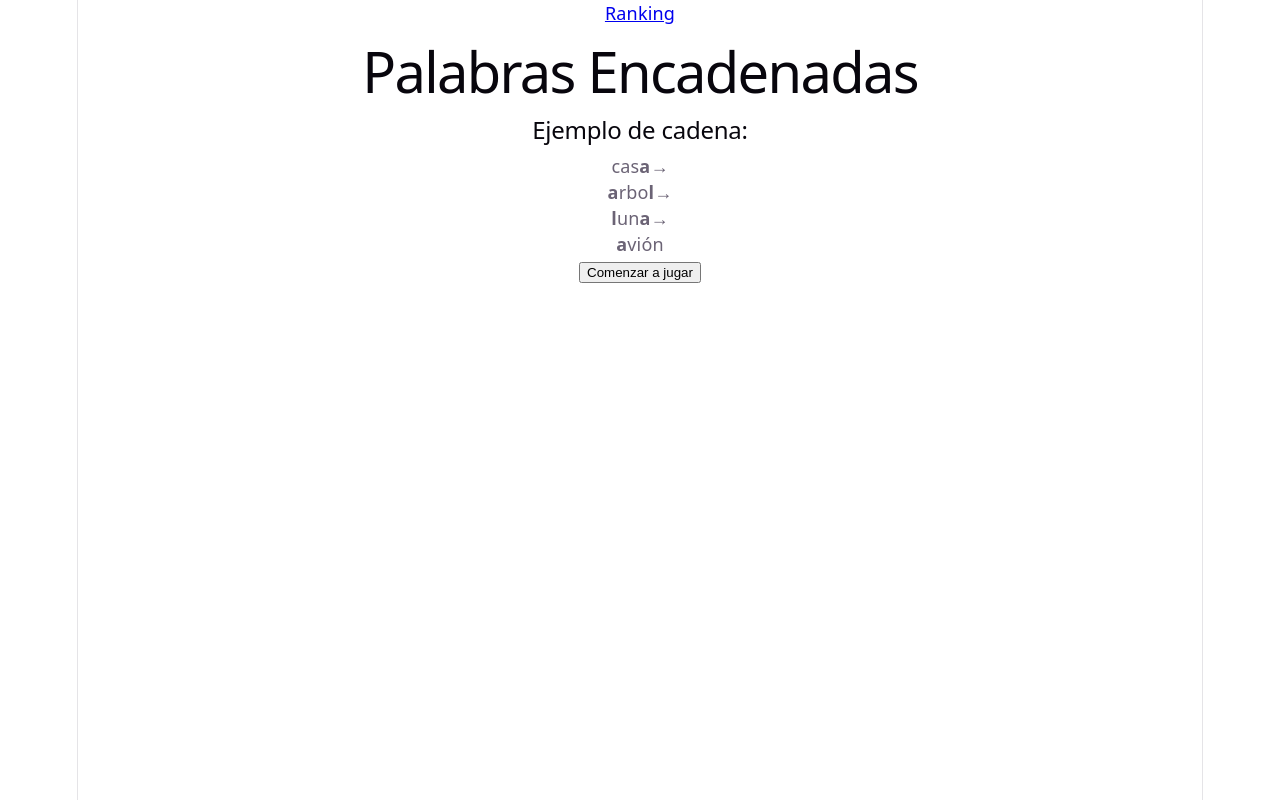
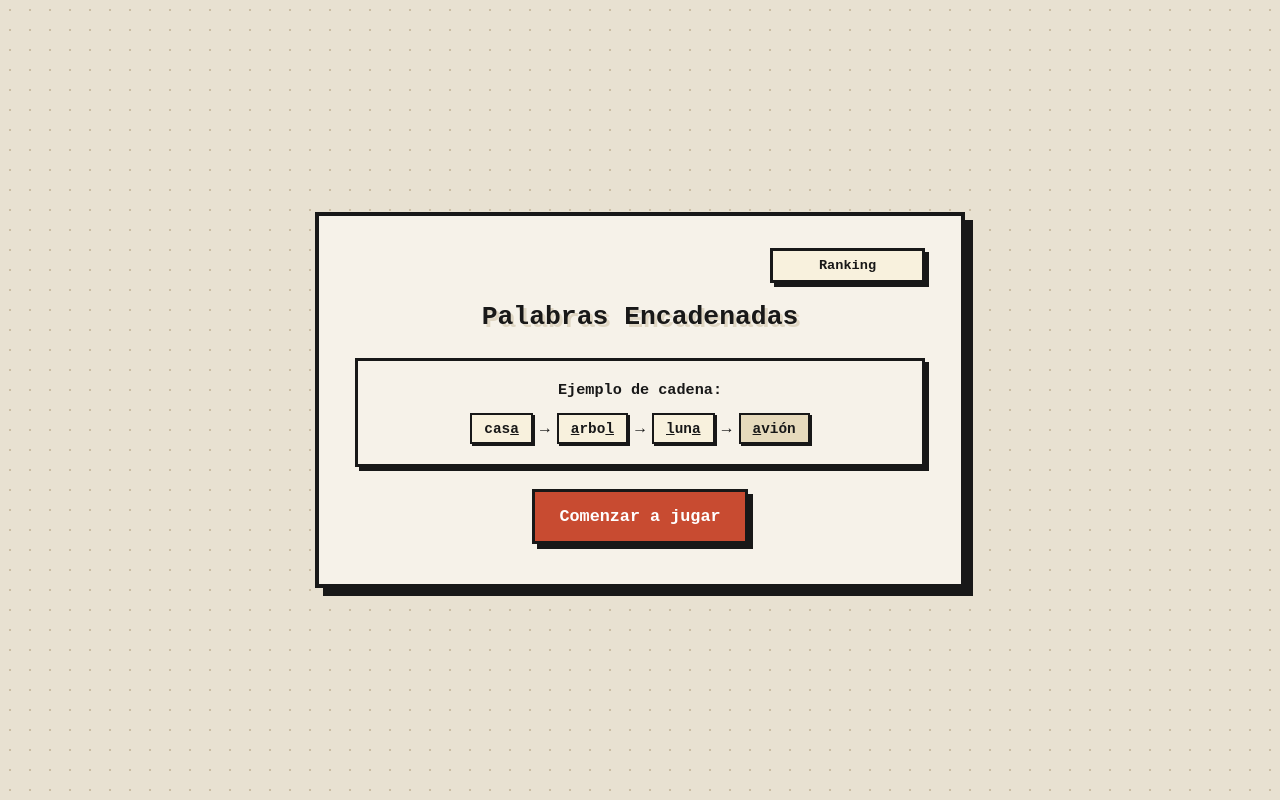
Before and after one commit to sabrinarodriguezfennema/unq-ui-sabrina-rodriguez-trabajo-final, a React (Vite) app: page / in a window 1280 px wide. Built offline with nearby package versions, Linux system fonts and the light colour scheme.

Commit message:
agrega estilos base compartidos y estilos en pantalla de home

```diff
--- a/src/App.css
+++ b/src/App.css
@@ -1,184 +1,337 @@
-.counter {
-  font-size: 16px;
-  padding: 5px 10px;
-  border-radius: 5px;
-  color: var(--accent);
-  background: var(--accent-bg);
-  border: 2px solid transparent;
-  transition: border-color 0.3s;
-  margin-bottom: 24px;
+.page-container {
+  width: 100%;
+  max-width: 650px;
+  background-color: #f6f2e9;
+  border: 4px solid #181818;
+  border-radius: 0;
+  padding: 2rem 2.25rem 2.5rem;
+  box-shadow: 8px 8px 0px #181818;
+  display: flex;
+  flex-direction: column;
+  align-items: center;
+  gap: 1.35rem;
+}
 
-  &:hover {
-    border-color: var(--accent-border);
+.game-header {
+  width: 100%;
+  text-align: center;
+  display: flex;
+  flex-direction: column;
+  align-items: center;
+  gap: 1rem;
+}
+
+.game-header .nav-link {
+  align-self: flex-end;
+}
+
+.game-header h1 {
+  font-size: 1.65rem;
+  line-height: 1.4;
+  color: #181818;
+  margin: 0;
+  text-shadow: 3px 3px 0px #dfd6c3;
+}
+
+.nav-link {
+  display: inline-flex;
+  align-items: center;
+  justify-content: center;
+  min-width: 155px;
+  color: #181818;
+  background-color: #f8f1dd;
+  border: 3px solid #181818;
+  border-radius: 0;
+  text-decoration: none;
+  font-size: 0.85rem;
+  font-weight: 700;
+  padding: 0.45rem 0.9rem;
+  box-shadow: 4px 4px 0px #181818;
+  transition: transform 0.1s ease, box-shadow 0.1s ease, background-color 0.1s ease;
+}
+
+.nav-link:hover {
+  background-color: #e6dabc;
+  transform: translate(2px, 2px);
+  box-shadow: 2px 2px 0px #181818;
+}
+
+.instruction-hint {
+  font-size: 0.95rem;
+  color: #2b2b2b;
+  text-align: center;
+  font-weight: 700;
+  margin: 0;
+}
+
+.btn-primary {
+  display: inline-block;
+  width: 100%;
+  text-align: center;
+  text-decoration: none;
+  background-color: #c84b31;
+  color: #ffffff;
+  border: 3px solid #181818;
+  border-radius: 0;
+  font-size: 1.05rem;
+  font-weight: 700;
+  padding: 0.95rem 1.5rem;
+  cursor: pointer;
+  box-shadow: 5px 5px 0px #181818;
+  transition: transform 0.1s ease, box-shadow 0.1s ease, background-color 0.1s ease;
+}
+
+.btn-primary:hover {
+  background-color: #a93b24;
+  transform: translate(2px, 2px);
+  box-shadow: 3px 3px 0px #181818;
+}
+
+.stats-bar {
+  width: 100%;
+  display: flex;
+  justify-content: center;
+  flex-wrap: wrap;
+  gap: 1rem;
+}
+
+.stat-box {
+  flex: 1;
+  min-width: 150px;
+  background-color: #f8f1dd;
+  border: 3px solid #181818;
+  border-radius: 0;
+  padding: 0.9rem 1.25rem;
+  display: flex;
+  flex-direction: column;
+  align-items: center;
+  box-shadow: 4px 4px 0px #181818;
+}
+
+.stat-label {
+  font-size: 0.85rem;
+  font-weight: 700;
+  color: #4a4a4a;
+  margin-bottom: 0.25rem;
+}
+
+.stat-value {
+  font-size: 1.75rem;
+  font-weight: 700;
+  color: #181818;
+  line-height: 1.2;
+  font-variant-numeric: tabular-nums;
+}
+
+.stat-box.timer-warning {
+  border-color: #c84b31;
+  animation: pulseWarning 0.5s infinite alternate;
+}
+
+.stat-box.timer-warning .stat-value {
+  color: #c84b31;
+}
+
+.word-form {
+  width: 100%;
+  background-color: #f8f1dd;
+  border: 3px solid #181818;
+  border-radius: 0;
+  padding: 1rem 1.25rem;
+  box-shadow: 4px 4px 0px #181818;
+  display: flex;
+  gap: 0.75rem;
+}
+
+.word-form input {
+  flex: 1;
+  background-color: #f6f2e9;
+  border: 3px solid #181818;
+  border-radius: 0;
+  padding: 0.7rem 0.9rem;
+  font-size: 0.95rem;
+  color: #181818;
+  outline: none;
+}
+
+.word-form button {
+  background-color: #c84b31;
+  color: #ffffff;
+  border: 3px solid #181818;
+  border-radius: 0;
+  font-weight: 700;
+  font-size: 0.95rem;
+  padding: 0 1.4rem;
+  white-space: nowrap;
+  cursor: pointer;
+  box-shadow: 3px 3px 0px #181818;
+  transition: transform 0.1s ease, box-shadow 0.1s ease, background-color 0.1s ease;
+}
+
+.word-form button:hover {
+  background-color: #a93b24;
+  transform: translate(2px, 2px);
+  box-shadow: 1px 1px 0px #181818;
+}
+
+.error-message {
+  width: 100%;
+  border: 3px solid #c84b31;
+  border-radius: 0;
+  color: #9e2a14;
+  padding: 0.75rem 1rem;
+  font-size: 0.88rem;
+  font-weight: 700;
+  display: flex;
+  align-items: center;
+  gap: 0.65rem;
+  box-shadow: 4px 4px 0px #c84b31;
+}
+
+.error-message::before {
+  content: '!';
+  display: inline-flex;
+  align-items: center;
+  justify-content: center;
+  width: 22px;
+  height: 22px;
+  background-color: #c84b31;
+  color: #ffffff;
+  font-weight: 700;
+  flex-shrink: 0;
+}
+
+.chain-section {
+  width: 100%;
+  background-color: #f6f2e9;
+  border: 3px solid #181818;
+  border-radius: 0;
+  padding: 1.25rem 1.4rem;
+  box-shadow: 4px 4px 0px #181818;
+}
+
+.chain-section h2 {
+  font-size: 0.95rem;
+  font-weight: 700;
+  color: #181818;
+  margin-top: 0;
+  margin-bottom: 0.9rem;
+  text-align: center;
+  justify-content: center;
+}
+
+.word-chain {
+  display: flex;
+  flex-wrap: wrap;
+  align-items: center;
+  justify-content: center;
+  gap: 0.45rem;
+}
+
+.chain-step {
+  display: inline-flex;
+  align-items: center;
+  gap: 0.45rem;
+}
+
+.chain-item {
+  background-color: #f8f1dd;
+  color: #181818;
+  border: 2.5px solid #181818;
+  border-radius: 0;
+  padding: 0.35rem 0.75rem;
+  font-size: 0.9rem;
+  font-weight: 700;
+  text-transform: lowercase;
+  box-shadow: 2px 2px 0px #181818;
+  animation: popIn 0.15s steps(3);
+}
+
+.chain-step:last-child .chain-item {
+  background-color: #e6dabc;
+  color: #181818;
+}
+
+.example-section .chain-item strong {
+  text-decoration: underline;
+}
+
+@keyframes pulseWarning {
+  from {
+    transform: scale(1);
   }
-  &:focus-visible {
-    outline: 2px solid var(--accent);
-    outline-offset: 2px;
+  to {
+    transform: scale(1.02);
   }
 }
 
-.hero {
-  position: relative;
-
-  .base,
-  .framework,
-  .vite {
-    inset-inline: 0;
-    margin: 0 auto;
+@keyframes popIn {
+  from {
+    opacity: 0;
+    transform: translateY(-4px);
   }
-
-  .base {
-    width: 170px;
-    position: relative;
-    z-index: 0;
-  }
-
-  .framework,
-  .vite {
-    position: absolute;
-  }
-
-  .framework {
-    z-index: 1;
-    top: 34px;
-    height: 28px;
-    transform: perspective(2000px) rotateZ(300deg) rotateX(44deg) rotateY(39deg)
-      scale(1.4);
-  }
-
-  .vite {
-    z-index: 0;
-    top: 107px;
-    height: 26px;
-    width: auto;
-    transform: perspective(2000px) rotateZ(300deg) rotateX(40deg) rotateY(39deg)
-      scale(0.8);
+  to {
+    opacity: 1;
+    transform: translateY(0);
   }
 }
 
-#center {
-  display: flex;
-  flex-direction: column;
-  gap: 25px;
-  place-content: center;
-  place-items: center;
-  flex-grow: 1;
+@media (max-width: 520px) {
+  .game-header .nav-link {
+    align-self: center;
+  }
 
-  @media (max-width: 1024px) {
-    padding: 32px 20px 24px;
-    gap: 18px;
+  .page-container {
+    padding: 1.5rem 1.15rem 1.75rem;
+  }
+
+  .game-header h1 {
+    font-size: 1.25rem;
+  }
+
+  .chain-item {
+    font-size: 0.6rem;
+  }
+
+  .stat-box {
+    min-width: 50px;
+  }
+
+  .stat-label {
+    font-size: 0.55rem;
+  }
+
+  .stat-value {
+    font-size: 1.25rem;
+  }
+
+  .instruction-hint {
+    font-size: 0.60rem;
+  }
+
+  .word-form {
+    flex-direction: column;
+    align-items: center;
+  }
+
+  .word-form input {
+    width: 100%;
+    font-size: 0.60rem;
+  }
+
+  .word-form button {
+    font-size: 0.65rem;
+    padding: 0.2rem 1.8rem;
+    max-width: 150px;
+  }
+
+  .error-message {
+    font-size: 0.65rem;
+    padding: 0.5rem 0.75rem;
+  }
+
+  .btn-primary {
+    font-size: 0.65rem;
+    padding: 0.60rem 1.0rem;
   }
 }
-
-#next-steps {
-  display: flex;
-  border-top: 1px solid var(--border);
-  text-align: left;
-
-  & > div {
-    flex: 1 1 0;
-    padding: 32px;
-    @media (max-width: 1024px) {
-      padding: 24px 20px;
-    }
-  }
-
-  .icon {
-    margin-bottom: 16px;
-    width: 22px;
-    height: 22px;
-  }
-
-  @media (max-width: 1024px) {
-    flex-direction: column;
-    text-align: center;
-  }
-}
-
-#docs {
-  border-right: 1px solid var(--border);
-
-  @media (max-width: 1024px) {
-    border-right: none;
-    border-bottom: 1px solid var(--border);
-  }
-}
-
-#next-steps ul {
-  list-style: none;
-  padding: 0;
-  display: flex;
-  gap: 8px;
-  margin: 32px 0 0;
-
-  .logo {
-    height: 18px;
-  }
-
-  a {
-    color: var(--text-h);
-    font-size: 16px;
-    border-radius: 6px;
-    background: var(--social-bg);
-    display: flex;
-    padding: 6px 12px;
-    align-items: center;
-    gap: 8px;
-    text-decoration: none;
-    transition: box-shadow 0.3s;
-
-    &:hover {
-      box-shadow: var(--shadow);
-    }
-    .button-icon {
-      height: 18px;
-      width: 18px;
-    }
-  }
-
-  @media (max-width: 1024px) {
-    margin-top: 20px;
-    flex-wrap: wrap;
-    justify-content: center;
-
-    li {
-      flex: 1 1 calc(50% - 8px);
-    }
-
-    a {
-      width: 100%;
-      justify-content: center;
-      box-sizing: border-box;
-    }
-  }
-}
-
-#spacer {
-  height: 88px;
-  border-top: 1px solid var(--border);
-  @media (max-width: 1024px) {
-    height: 48px;
-  }
-}
-
-.ticks {
-  position: relative;
-  width: 100%;
-
-  &::before,
-  &::after {
-    content: '';
-    position: absolute;
-    top: -4.5px;
-    border: 5px solid transparent;
-  }
-
-  &::before {
-    left: 0;
-    border-left-color: var(--border);
-  }
-  &::after {
-    right: 0;
-    border-right-color: var(--border);
-  }
-}
--- a/src/index.css
+++ b/src/index.css
@@ -1,111 +1,35 @@
-:root {
-  --text: #6b6375;
-  --text-h: #08060d;
-  --bg: #fff;
-  --border: #e5e4e7;
-  --code-bg: #f4f3ec;
-  --accent: #aa3bff;
-  --accent-bg: rgba(170, 59, 255, 0.1);
-  --accent-border: rgba(170, 59, 255, 0.5);
-  --social-bg: rgba(244, 243, 236, 0.5);
-  --shadow:
-    rgba(0, 0, 0, 0.1) 0 10px 15px -3px, rgba(0, 0, 0, 0.05) 0 4px 6px -2px;
-
-  --sans: system-ui, 'Segoe UI', Roboto, sans-serif;
-  --heading: system-ui, 'Segoe UI', Roboto, sans-serif;
-  --mono: ui-monospace, Consolas, monospace;
-
-  font: 18px/145% var(--sans);
-  letter-spacing: 0.18px;
-  color-scheme: light dark;
-  color: var(--text);
-  background: var(--bg);
-  font-synthesis: none;
-  text-rendering: optimizeLegibility;
-  -webkit-font-smoothing: antialiased;
-  -moz-osx-font-smoothing: grayscale;
-
-  @media (max-width: 1024px) {
-    font-size: 16px;
-  }
+* {
+  box-sizing: border-box;
+  font-family: 'Silkscreen', monospace;
 }
 
-@media (prefers-color-scheme: dark) {
-  :root {
-    --text: #9ca3af;
-    --text-h: #f3f4f6;
-    --bg: #16171d;
-    --border: #2e303a;
-    --code-bg: #1f2028;
-    --accent: #c084fc;
-    --accent-bg: rgba(192, 132, 252, 0.15);
-    --accent-border: rgba(192, 132, 252, 0.5);
-    --social-bg: rgba(47, 48, 58, 0.5);
-    --shadow:
-      rgba(0, 0, 0, 0.4) 0 10px 15px -3px, rgba(0, 0, 0, 0.25) 0 4px 6px -2px;
-  }
-
-  #social .button-icon {
-    filter: invert(1) brightness(2);
-  }
+body {
+  background-color: #e8e1d1;
+  background-image: radial-gradient(#cbbda3 1.5px, transparent 1.5px);
+  background-size: 20px 20px;
+  min-height: 100vh;
+  margin: 0;
+  padding: 1.5rem 1rem;
+  display: flex;
+  justify-content: center;
+  align-items: center;
+  color: #181818;
 }
 
 #root {
-  width: 1126px;
-  max-width: 100%;
-  margin: 0 auto;
-  text-align: center;
-  border-inline: 1px solid var(--border);
-  min-height: 100svh;
+  width: 100%;
   display: flex;
-  flex-direction: column;
-  box-sizing: border-box;
+  justify-content: center;
 }
 
-body {
-  margin: 0;
+button,
+input {
+  font-family: inherit;
 }
 
-h1,
-h2 {
-  font-family: var(--heading);
-  font-weight: 500;
-  color: var(--text-h);
+button,
+.btn-primary {
+  cursor: pointer;
+  border: none;
+  transition: transform 0.15s ease, background-color 0.2s ease, opacity 0.2s ease;
 }
-
-h1 {
-  font-size: 56px;
-  letter-spacing: -1.68px;
-  margin: 32px 0;
-  @media (max-width: 1024px) {
-    font-size: 36px;
-    margin: 20px 0;
-  }
-}
-h2 {
-  font-size: 24px;
-  line-height: 118%;
-  letter-spacing: -0.24px;
-  margin: 0 0 8px;
-  @media (max-width: 1024px) {
-    font-size: 20px;
-  }
-}
-p {
-  margin: 0;
-}
-
-code,
-.counter {
-  font-family: var(--mono);
-  display: inline-flex;
-  border-radius: 4px;
-  color: var(--text-h);
-}
-
-code {
-  font-size: 15px;
-  line-height: 135%;
-  padding: 4px 8px;
-  background: var(--code-bg);
-}
```
